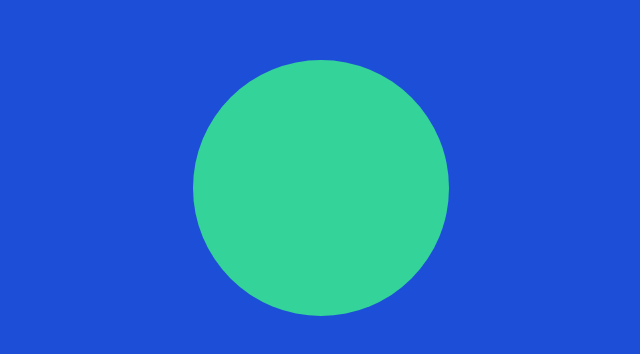
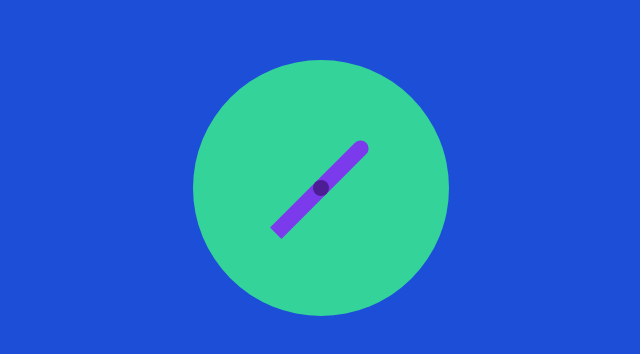
Before and after one commit to leo-lucas/pomodoro-exercise, a plain HTML site: page index.html in a window 1280 px wide. Shown: the part 212-566 px from the top of the page, without its empty margins (319-959 px from the left). Drawn offline with nearby package versions, Linux system fonts and the light colour scheme.

Commit message:
create time indication

```diff
--- a/index.html
+++ b/index.html
@@ -7,15 +7,13 @@
 </head>
 <body>
   <div class="h-screen bg-blue-700 flex justify-center">
-		<div class="rotate-45 flex flex-col">
-			<div class="bg-black"></div>
-			<div class="bg-black"></div>
+		<div class="self-center rotate-45 flex flex-col z-10 absolute bg-violet-600	h-32 w-4 rounded-t-lg">
+		</div>
+		<div class="self-center z-20 absolute bg-violet-900	h-4 w-4 rounded-full">
 		</div>
     <div class="self-center rounded-full bg-emerald-400	w-64 h-64">
     </div>
   </div>
 
-
-
 </body>
 </html>
```
